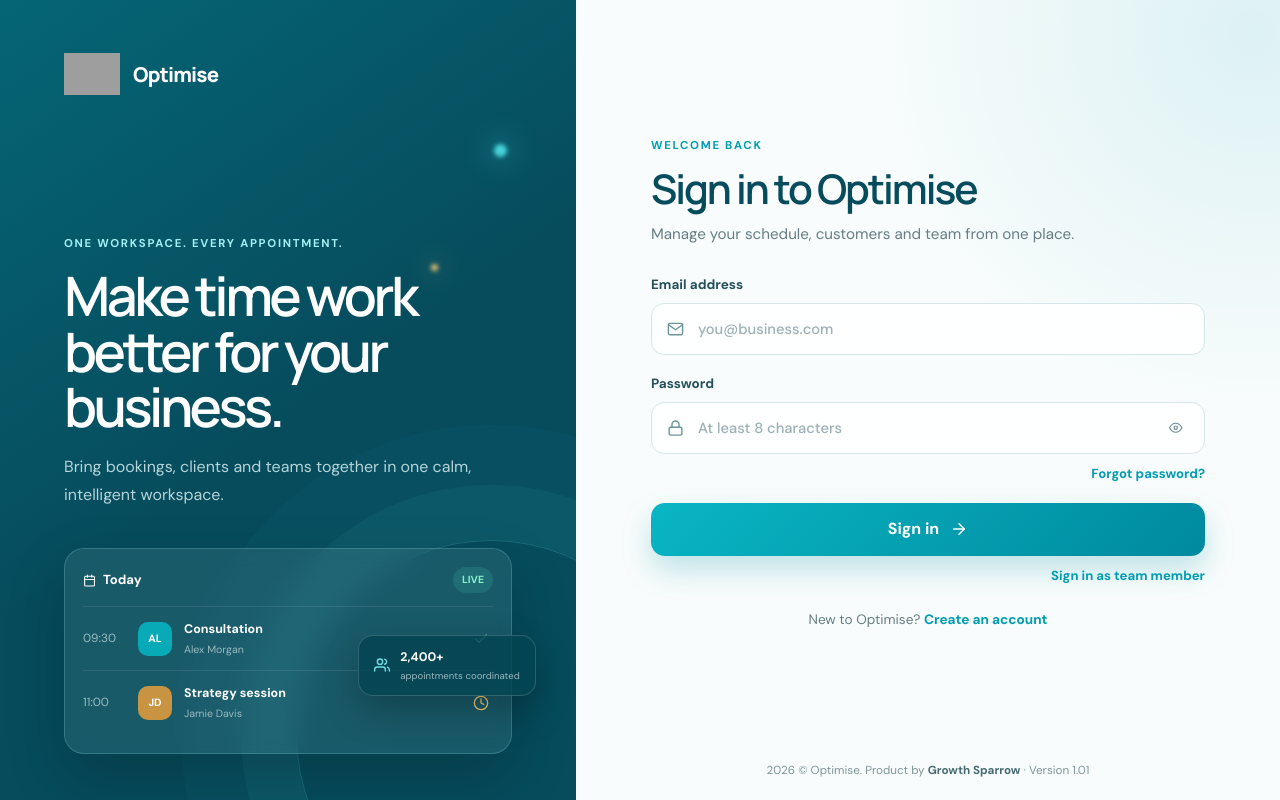
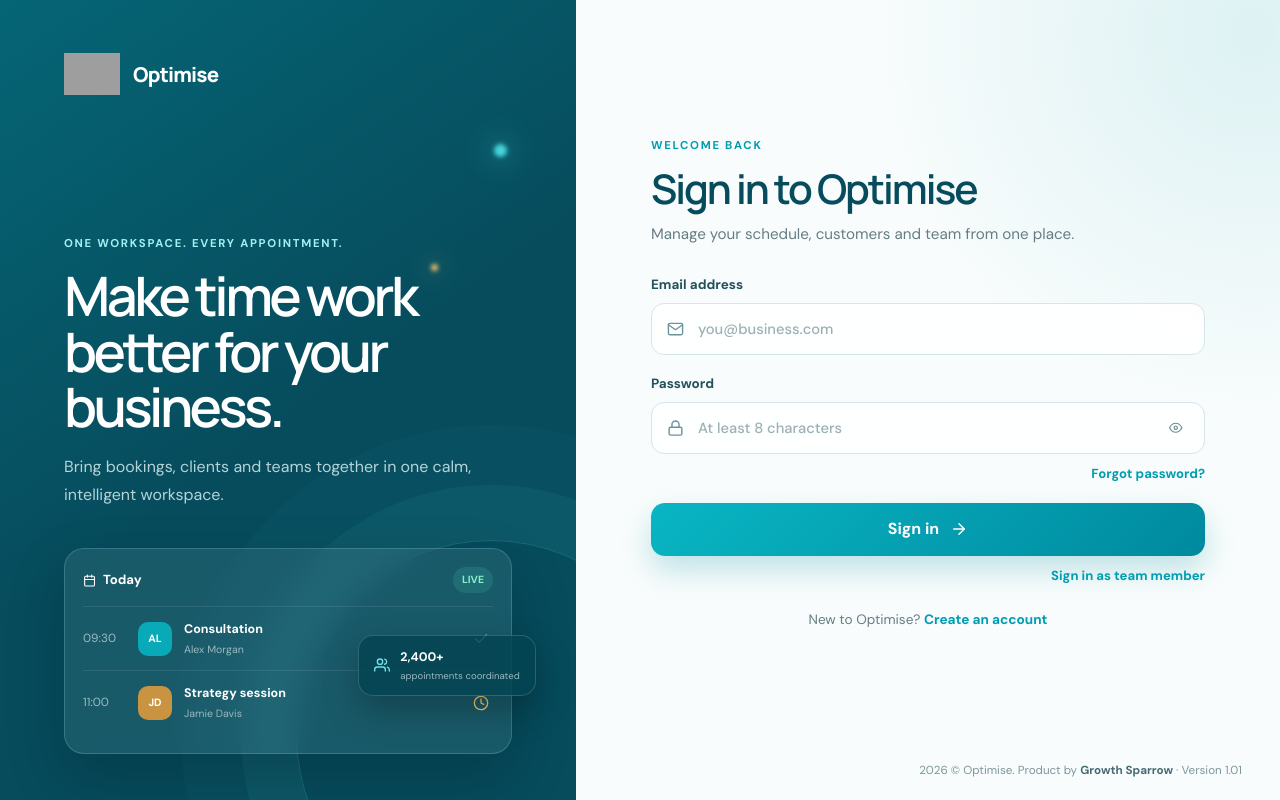
Before and after one commit to growthsparrow/Optimise-SaaS-Authentication-UI-Design-2457, a React (Vite) app: page / in a window 1280 px wide. Built offline with nearby package versions, Linux system fonts and the light colour scheme; grey boxes are pictures that could not be loaded.

Commit message:
Update files via Greta

```diff
--- a/src/components/Footer.jsx
+++ b/src/components/Footer.jsx
@@ -3,7 +3,7 @@
 function Footer() {
   return (
     <footer className="site-footer">
-      <p style={{width: '100%', textAlign: 'center'}}>
+      <p style={{width: '100%', textAlign: 'right'}}>
         {new Date().getFullYear()} © Optimise. Product by{' '}
         <a href="https://growthsparrow.com" target="_blank" rel="noreferrer">
           Growth Sparrow
```
